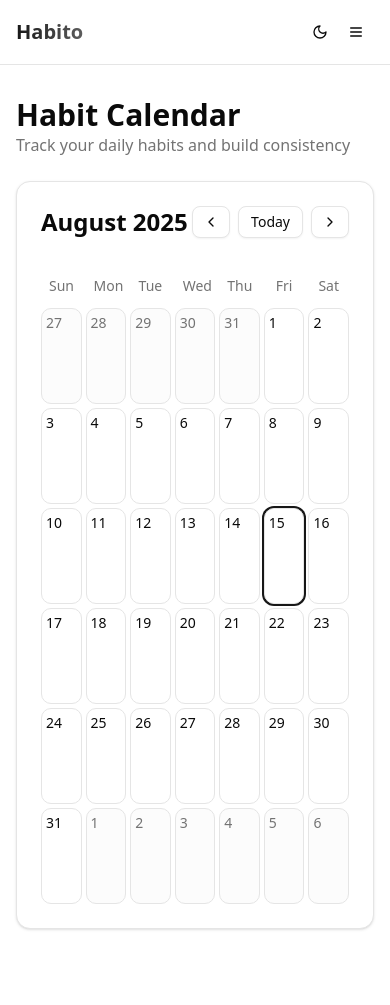
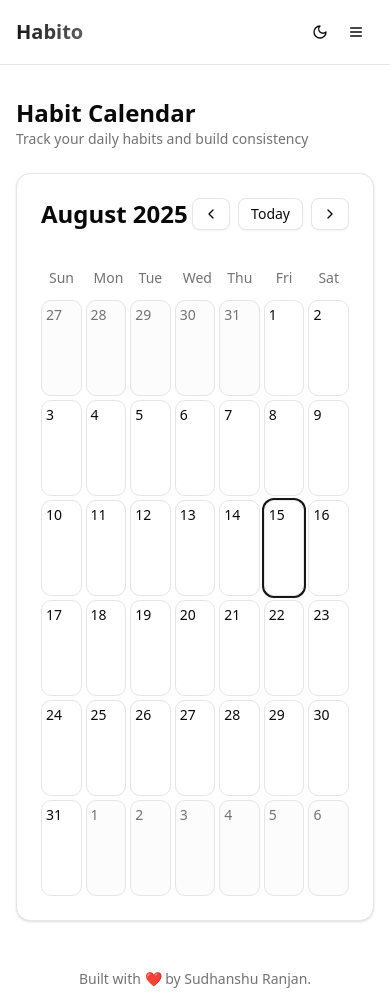
Before and after one commit to SudhansuuRanjan/habito, a Next.js app: page /calendar in a window 390 px wide. Before the commit the page ends 961 px from the top, so only its background shows below. Built offline with nearby package versions, Linux system fonts and the light colour scheme.

Commit message:
refactor: update typography styles for consistency across components

```diff
--- a/app/calendar/page.tsx
+++ b/app/calendar/page.tsx
@@ -4,8 +4,8 @@ export default function CalendarPage() {
   return (
     <div className="container mx-auto px-4 py-8">
       <div className="mb-6">
-        <h1 className="text-3xl font-bold">Habit Calendar</h1>
-        <p className="text-muted-foreground">Track your daily habits and build consistency</p>
+        <h1 className="text-2xl md:text-3xl font-bold">Habit Calendar</h1>
+        <p className="text-muted-foreground text-sm md:text-base">Track your daily habits and build consistency</p>
       </div>
       <HabitCalendar />
     </div>
--- a/app/layout.tsx
+++ b/app/layout.tsx
@@ -22,6 +22,9 @@ export default function RootLayout({
       <body>
         <Navigation />
         <main>{children}</main>
+        <footer className="text-center text-sm text-muted-foreground py-4">
+          Built with ❤️ by Sudhanshu Ranjan.
+        </footer>
       </body>
     </html>
   )
--- a/components/analytics-dashboard.tsx
+++ b/components/analytics-dashboard.tsx
@@ -211,10 +211,10 @@ export function AnalyticsDashboard() {
   return (
     <div className="space-y-6">
       {/* Header */}
-      <div className="flex items-center justify-between">
+      <div className="flex gap-4 flex-col md:flex-row items-start md:items-center justify-between">
         <div>
-          <h1 className="text-3xl font-bold">Analytics</h1>
-          <p className="text-muted-foreground">
+          <h1 className="text-2xl md:text-3xl font-bold">Analytics</h1>
+          <p className="text-muted-foreground text-sm md:text-base">
             {selectedHabit === "all"
               ? "Track your habit consistency and progress"
               : `Analytics for ${habits.find((h) => h.id === selectedHabit)?.name || "Selected Habit"}`}
--- a/components/dashboard.tsx
+++ b/components/dashboard.tsx
@@ -121,11 +121,11 @@ export function Dashboard() {
 
   return (
     <div className="space-y-6 animate-in fade-in-50 duration-500">
-      <div className="text-center space-y-2">
-        <h1 className="text-4xl font-bold bg-gradient-to-r from-primary via-primary/80 to-primary/60 bg-clip-text text-transparent">
+      <div className="text-center space-y-3">
+        <h1 className="text-3xl md:text-4xl font-bold bg-gradient-to-r from-primary via-primary/80 to-primary/60 bg-clip-text text-transparent">
           {getGreeting()}!
         </h1>
-        <p className="text-lg text-muted-foreground">{getMotivationalMessage()}</p>
+        <p className="text-base md:text-lg text-muted-foreground">{getMotivationalMessage()}</p>
       </div>
 
       <div className="grid grid-cols-1 md:grid-cols-4 gap-4">
@@ -150,7 +150,7 @@ export function Dashboard() {
             className="transition-all duration-200 hover:shadow-md hover:scale-105 animate-in slide-in-from-bottom-5"
             style={{ animationDelay: `${index * 100}ms` }}
           >
-            <CardContent className="p-6">
+            <CardContent className="p-6 py-2">
               <div className="flex items-center gap-2">
                 <stat.icon className={`w-5 h-5 ${stat.color}`} />
                 <div>
--- a/components/habit-list.tsx
+++ b/components/habit-list.tsx
@@ -82,8 +82,8 @@ export function HabitList() {
     <div className="space-y-6 animate-in fade-in-50 duration-500">
       <div className="flex items-center justify-between">
         <div>
-          <h2 className="text-3xl font-bold">My Habits</h2>
-          <p className="text-muted-foreground">Build consistency with your daily routines</p>
+          <h2 className="text-2xl md:text-3xl font-bold">My Habits</h2>
+          <p className="text-muted-foreground text-sm md:text-base">Build consistency with your daily routines</p>
         </div>
         <Button onClick={() => setShowForm(true)} className="transition-all duration-200 hover:scale-105">
           <Plus className="w-4 h-4 mr-2" />
```
